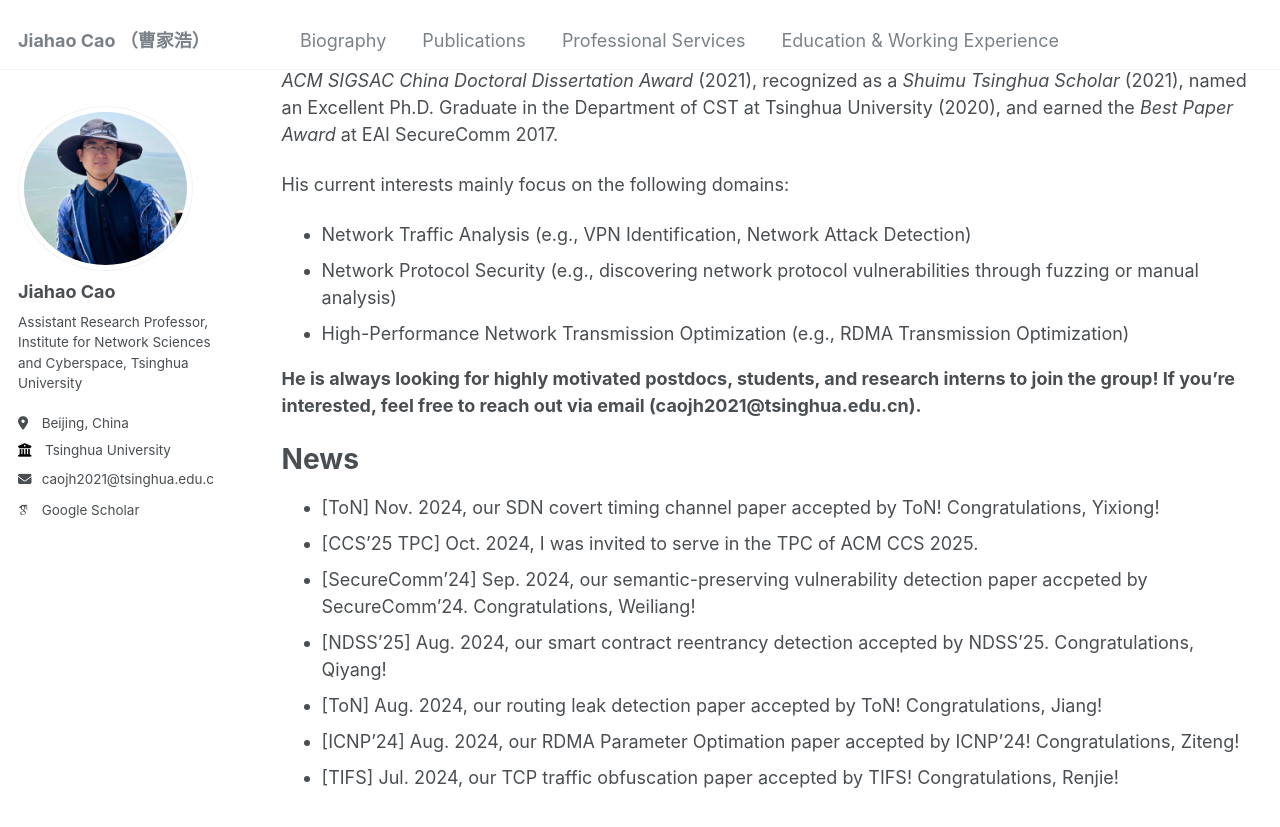
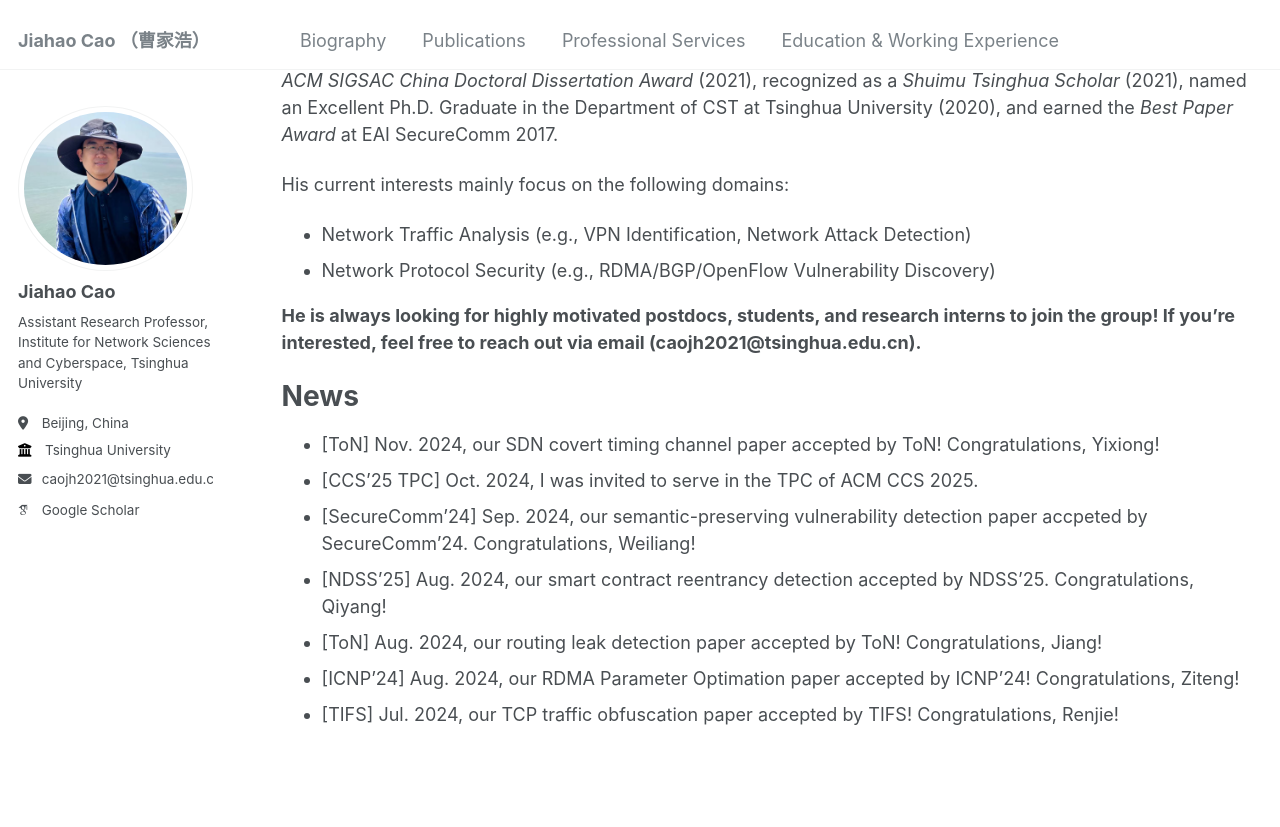
Before and after one commit to caojh15/caojh15.github.io, a Jekyll site: the page built from _pages/about.md, in a window 1280 px wide and 900 px high, scrolled down 406 px. Shown: the top 827 px of the window. Built offline with Jekyll 4.4.1, drawn with Linux system fonts in a browser that asks for light colours; some web fonts are replaced.

Commit message:
Update about.md

```diff
--- a/_pages/about.md
+++ b/_pages/about.md
@@ -14,8 +14,7 @@ He is broadly interested in security research related to networking protocols an
 
 His current interests mainly focus on the following domains:
 - Network Traffic Analysis (e.g., VPN Identification, Network Attack Detection)
-- Network Protocol Security (e.g., discovering network protocol vulnerabilities through fuzzing or manual analysis)
-- High-Performance Network Transmission Optimization (e.g., RDMA Transmission Optimization)
+- Network Protocol Security (e.g., RDMA/BGP/OpenFlow Vulnerability Discovery)
 
 **He is always looking for highly motivated postdocs, students, and research interns to join the group! If you're interested, feel free to reach out via email (caojh2021@tsinghua.edu.cn).**
 
```
